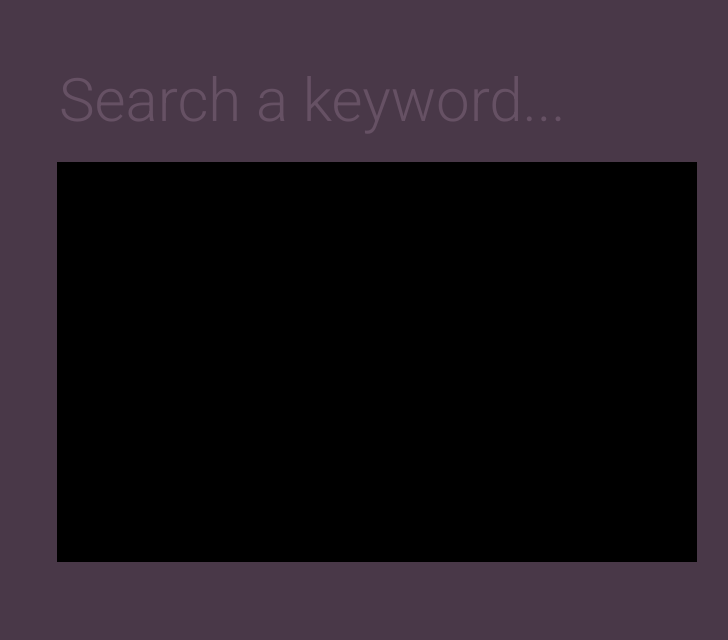
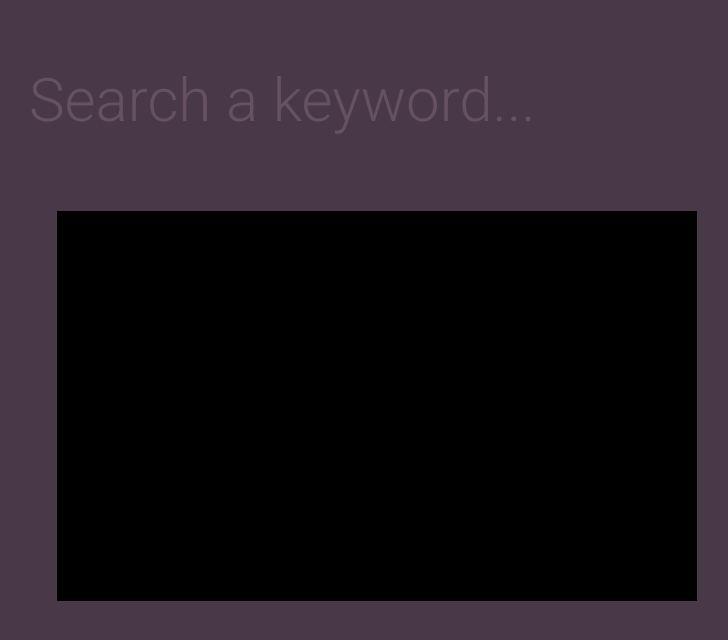
Before and after one commit to jessmchang/yt-instant, a PHP site: page / in a window 1280 px wide. Shown: the top 640 px of the page, without its empty margins (263-991 px from the left). Run offline with PHP 8.4, Linux system fonts and the light colour scheme; some libraries are stand-ins or nearby versions.

Commit message:
Padding and such.

```diff
--- a/sass/style.scss
+++ b/sass/style.scss
@@ -20,16 +20,15 @@ body{
 
 #container{
 	background-color:#000;
-	margin-top:25px;
 	min-height:400px;
 	width:640px;
-	margin-left: auto;
-	margin-right: auto;
+	margin: 5% auto auto auto;
 }
 
 #title{
+	background-color: $base-color;
 	text-align:left;
-	padding-bottom:8px;
+	padding-bottom:10px;
 	font-family: $font-stack;
 }
 
@@ -39,13 +38,13 @@ body{
 
 .search_box{
 	font-size: 60px;
-	width: 50%;
+	width: 700px;
 	border: 0px;
 	font-family: $font-stack;
 	background-color: $base-color;
 	color: $accent-color;
 	display: block;
-	margin: 5% auto 10px auto;
+	margin: 5% auto 5% auto;
 }
 
 ::-webkit-input-placeholder {
--- a/stylesheets/style.css
+++ b/stylesheets/style.css
@@ -77,38 +77,37 @@ body {
 /* line 21, ../sass/style.scss */
 #container {
   background-color: #000;
-  margin-top: 25px;
   min-height: 400px;
   width: 640px;
-  margin-left: auto;
-  margin-right: auto;
+  margin: 5% auto auto auto;
 }
 
-/* line 30, ../sass/style.scss */
+/* line 28, ../sass/style.scss */
 #title {
+  background-color: #493848;
   text-align: left;
-  padding-bottom: 8px;
+  padding-bottom: 10px;
   font-family: "Roboto", Trebuchet, sans-serif;
 }
 
-/* line 36, ../sass/style.scss */
+/* line 35, ../sass/style.scss */
 #video {
   color: #bfb39b;
 }
 
-/* line 40, ../sass/style.scss */
+/* line 39, ../sass/style.scss */
 .search_box {
   font-size: 60px;
-  width: 50%;
+  width: 700px;
   border: 0px;
   font-family: "Roboto", Trebuchet, sans-serif;
   background-color: #493848;
   color: #bfb39b;
   display: block;
-  margin: 5% auto 10px auto;
+  margin: 5% auto 5% auto;
 }
 
-/* line 51, ../sass/style.scss */
+/* line 50, ../sass/style.scss */
 ::-webkit-input-placeholder {
   color: #665164;
 }
```
